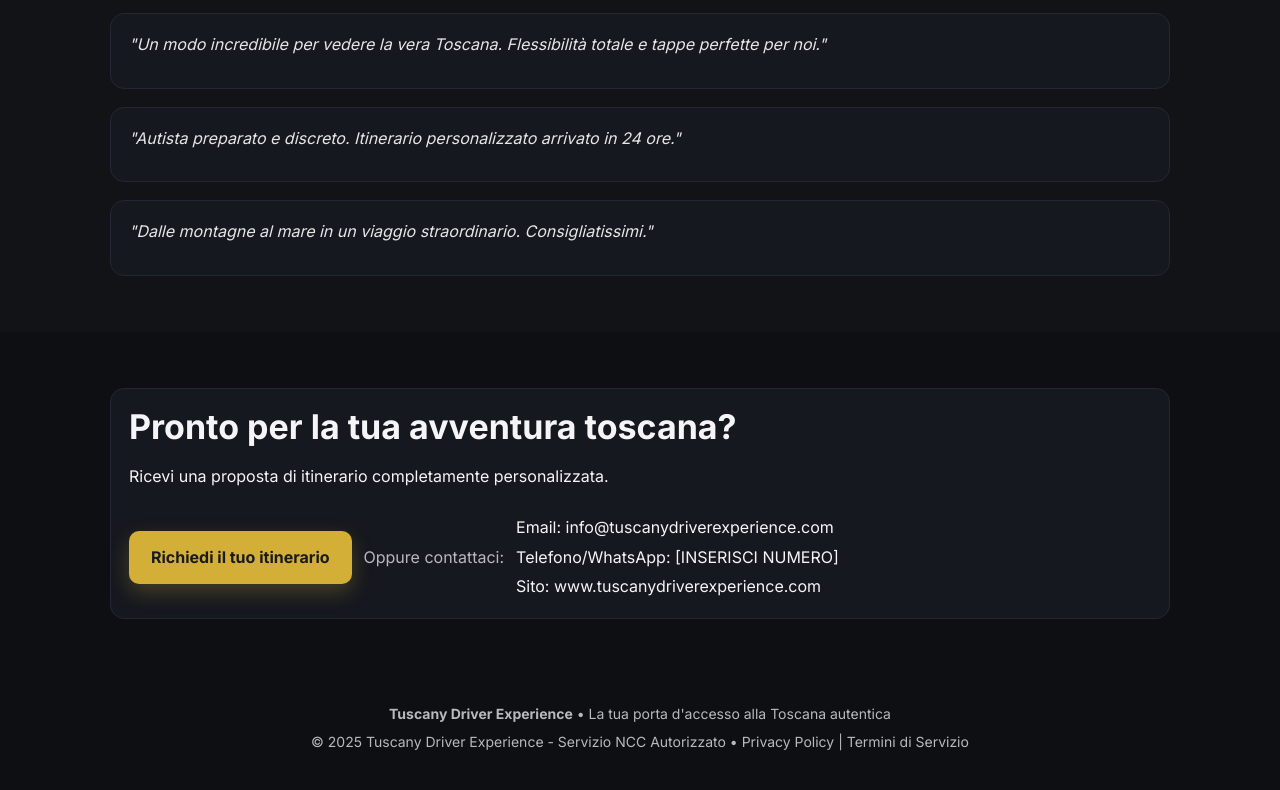
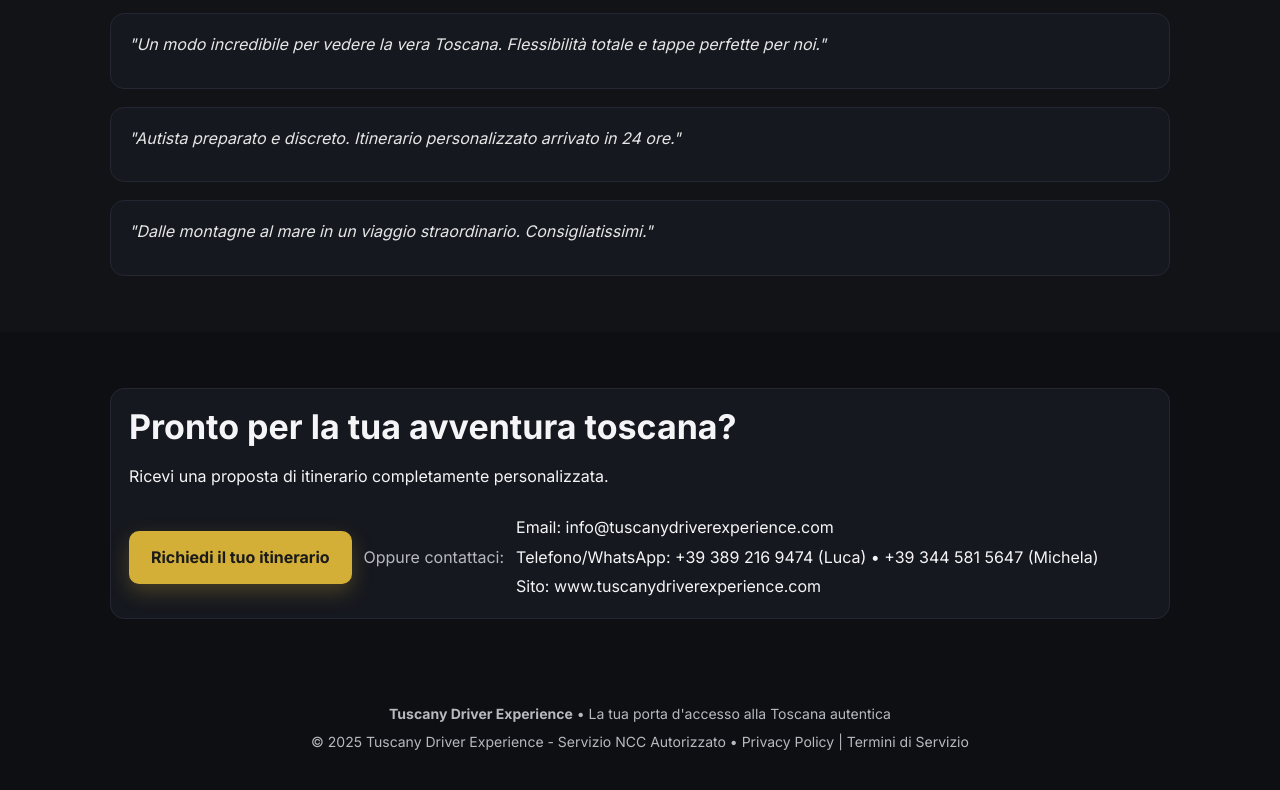
Before and after one commit to francesco101193-gif/tuscany-driver-experience, a plain HTML site: page index.html in a window 1280 px wide. Shown: the part 4108-4898 px from the top of the page. Drawn offline with Linux system fonts and the light colour scheme.

Commit message:
Update index.html

```diff
--- a/index.html
+++ b/index.html
@@ -192,7 +192,10 @@
           <div class="muted">Oppure contattaci:</div>
           <div style="display:flex; flex-direction:column; gap:4px;">
             <span>Email: <a href="mailto:info@tuscanydriverexperience.com">info@tuscanydriverexperience.com</a></span>
-            <span>Telefono/WhatsApp: <a href="https://wa.me/[NUMERO_SENZA_PLUS]" target="_blank" rel="noopener">[INSERISCI NUMERO]</a></span>
+            <span>Telefono/WhatsApp:
+              <a href="https://wa.me/393892169474" target="_blank" rel="noopener">+39 389 216 9474 (Luca)</a> •
+              <a href="https://wa.me/393445815647" target="_blank" rel="noopener">+39 344 581 5647 (Michela)</a>
+            </span>
             <span>Sito: <a href="https://www.tuscanydriverexperience.com" target="_blank" rel="noopener">www.tuscanydriverexperience.com</a></span>
           </div>
         </div>
```
